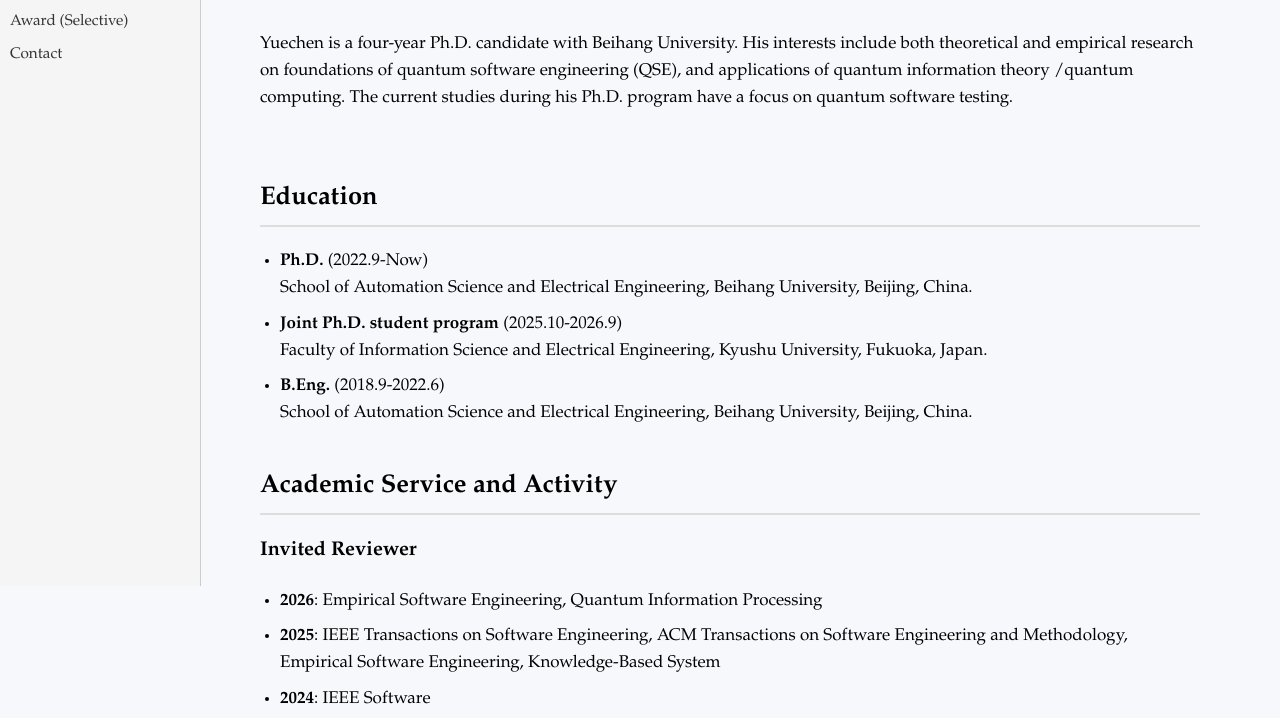
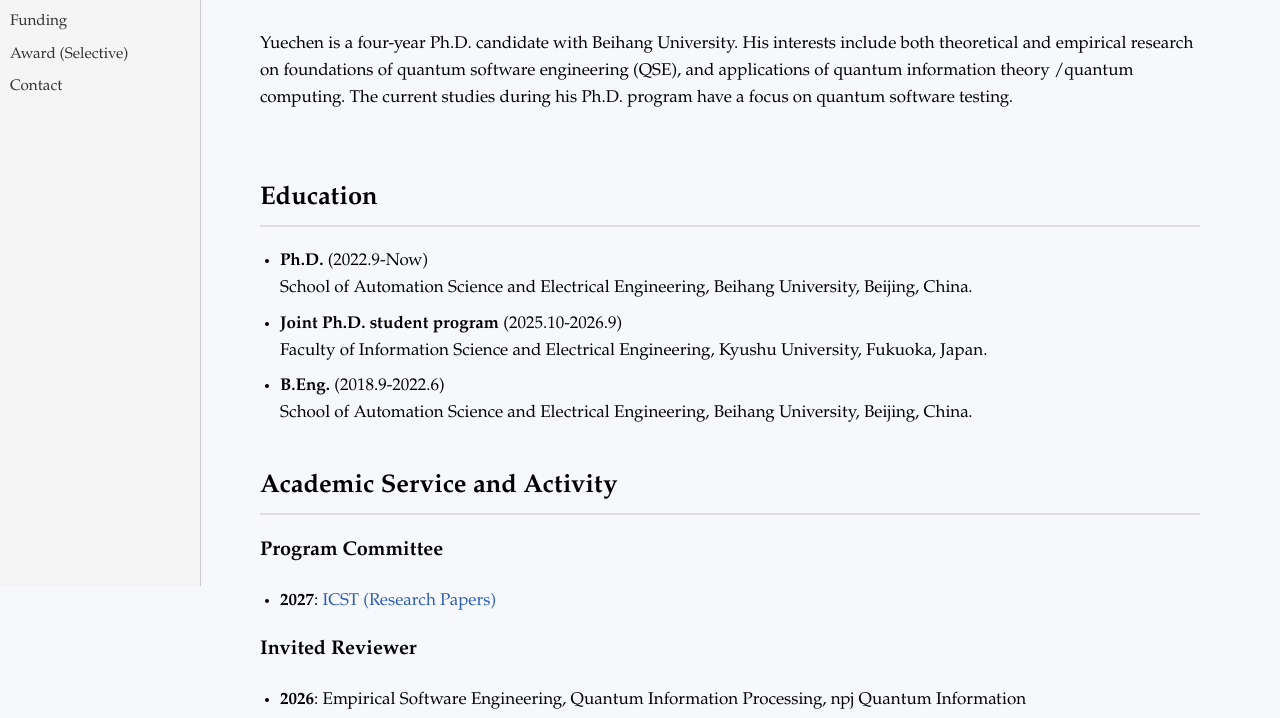
Before and after one commit to NahidaNahida/NahidaNahida.github.io, a plain HTML site: page index.html in a window 1280 px wide. Shown: the part 234-952 px from the top of the page. Drawn offline with Linux system fonts and the light colour scheme; no server answers; some icons are missing.

Commit message:
update activities

```diff
--- a/index.html
+++ b/index.html
@@ -56,11 +56,20 @@ and provides a feasible solution for handling curse of dimensionality in quantum
 
 
 <h2>Academic Service and Activity</h2>
+<h3>Program Committee</h3>
+<ul>
+<li><b>2027</b>:
+    <a href="https://conf.researchr.org/track/icst-2027/icst-2027-research-papers">ICST (Research Papers)</a>
+</li>
+</ul>
+
+
 <h3>Invited Reviewer</h3>
 <ul>
 <li><b>2026</b>:
     Empirical Software Engineering,
-    Quantum Information Processing
+    Quantum Information Processing,
+    npj Quantum Information
 </li>
 <li><b>2025</b>:
     IEEE Transactions on Software Engineering,
```
